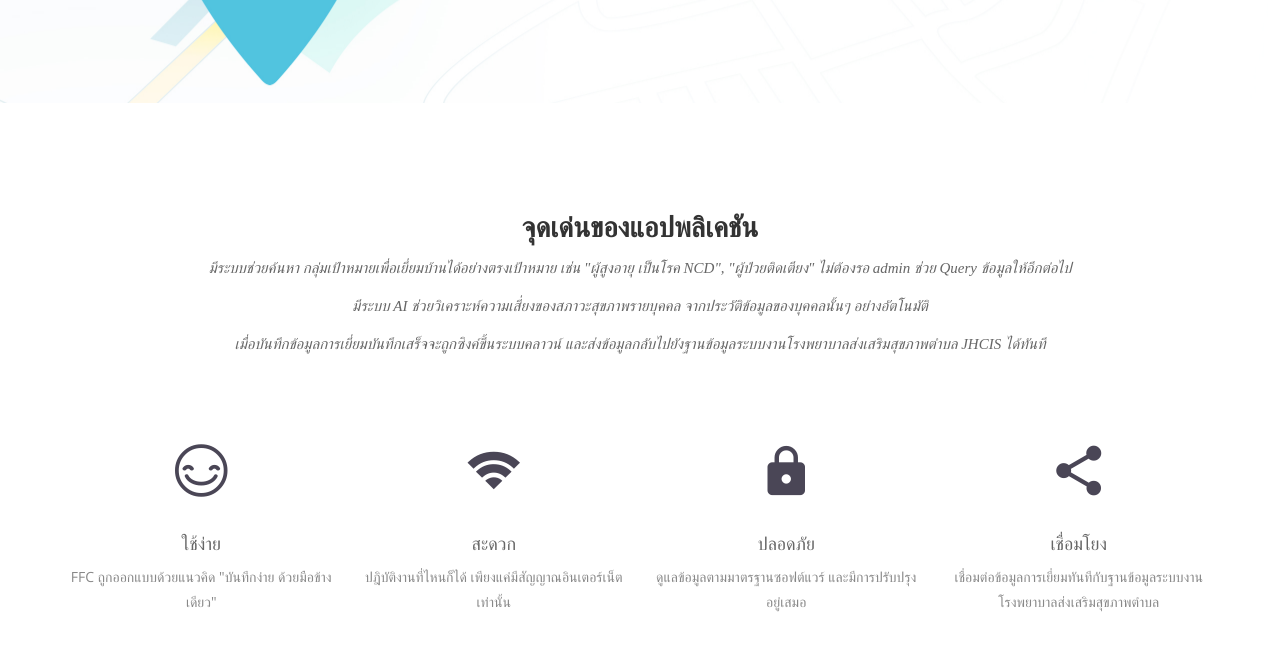
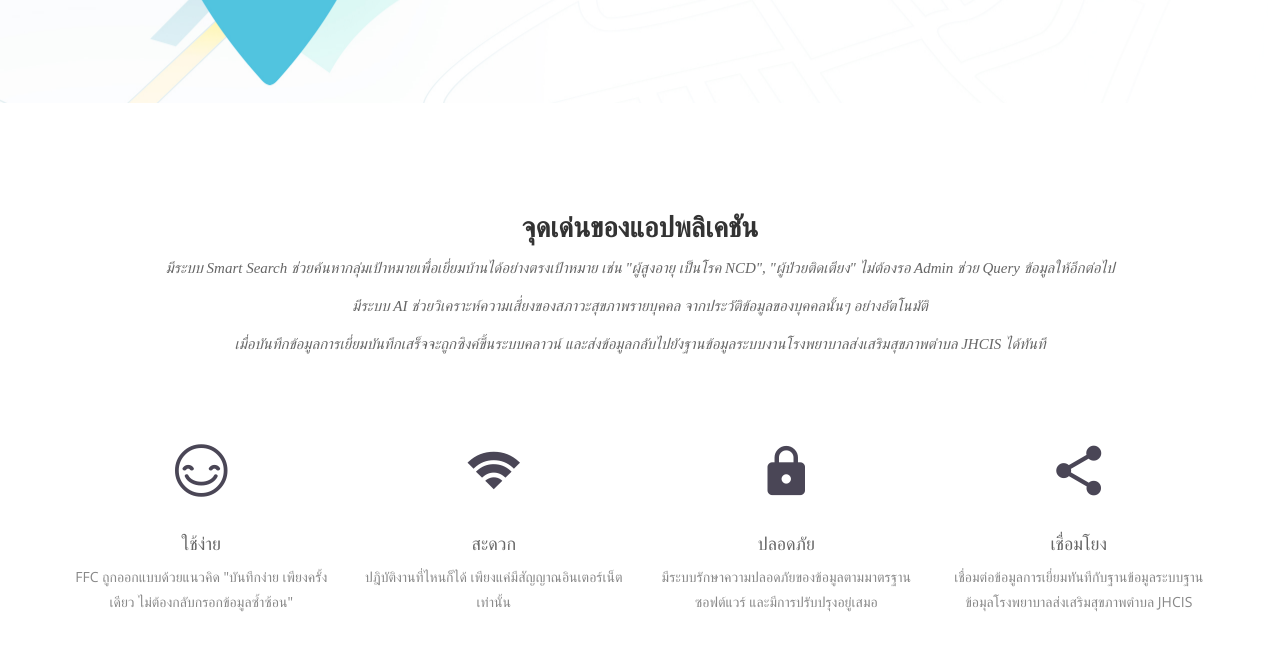
Before and after one commit to tawatchai18/tawatchai18.github.io, a Jekyll site: the page built from index.html, in a window 1280 px wide and 1400 px high, scrolled down 2168 px, cut to the strip 0-734 px from the top of the window. Shown: the top 651 px of the strip. Built offline with Jekyll 4.4.1, drawn with Linux system fonts in a browser that asks for light colours; nearby versions of some CDN libraries; some web fonts are replaced; comment, search, counter and statistics services are not loaded; some of the changed text lies outside the part shown.

Commit message:
Update index.html

```diff
--- a/index.html
+++ b/index.html
@@ -59,7 +59,7 @@ permalink: /
     <div class="row">
       <div class="section-title">
         <h2 id="tour">จุดเด่นของแอปพลิเคชัน</h2>
-        <p>มีระบบช่วยค้นหา กลุ่มเป้าหมายเพื่อเยี่ยมบ้านได้อย่างตรงเป้าหมาย เช่น "ผู้สูงอายุ เป็นโรค NCD", "ผู้ป่วยติดเตียง" ไม่ต้องรอ admin ช่วย Query ข้อมูลให้อีกต่อไป<p>
+        <p>มีระบบ Smart Search ช่วยค้นหากลุ่มเป้าหมายเพื่อเยี่ยมบ้านได้อย่างตรงเป้าหมาย เช่น "ผู้สูงอายุ เป็นโรค NCD", "ผู้ป่วยติดเตียง" ไม่ต้องรอ Admin ช่วย Query ข้อมูลให้อีกต่อไป<p>
         <p>มีระบบ AI ช่วยวิเคราะห์ความเสี่ยงของสภาวะสุขภาพรายบุคคล จากประวัติข้อมูลของบุคคลนั้นๆ อย่างอัตโนมัติ </p>
         <p>เมื่อบันทึกข้อมูลการเยี่ยมบันทึกเสร็จจะถูกซิงค์ขึ้นระบบคลาวน์ และส่งข้อมูลกลับไปยังฐานข้อมูลระบบงานโรงพยาบาลส่งเสริมสุขภาพตำบล JHCIS ได้ทันที </p>
       </div>
@@ -69,7 +69,7 @@ permalink: /
         <div class="service-item">
           <i class="ion-happy-outline"></i>
           <h4>ใช้ง่าย</h4>
-          <p>FFC ถูกออกแบบด้วยแนวคิด "บันทึกง่าย ด้วยมือข้างเดียว" </p>
+          <p>FFC ถูกออกแบบด้วยแนวคิด "บันทึกง่าย เพียงครั้งเดียว ไม่ต้องกลับกรอกข้อมูลซ้ำซ้อน" </p>
         </div>
       </div>
       <div class="col-sm-6 col-md-3">
@@ -83,14 +83,14 @@ permalink: /
         <div class="service-item">
           <i class="ion-android-lock"></i>
           <h4>ปลอดภัย</h4>
-          <p>ดูแลข้อมูลตามมาตรฐานซอฟต์แวร์ และมีการปรับปรุงอยู่เสมอ</p>
+          <p>มีระบบรักษาความปลอดภัยของข้อมูลตามมาตรฐานซอฟต์แวร์ และมีการปรับปรุงอยู่เสมอ</p>
         </div>
       </div>
       <div class="col-sm-6 col-md-3">
         <div class="service-item">
           <i class="ion-android-share-alt"></i>
           <h4>เชื่อมโยง</h4>
-          <p>เชื่อมต่อข้อมูลการเยี่ยมทันทีกับฐานข้อมูลระบบงานโรงพยาบาลส่งเสริมสุขภาพตำบล</p>
+          <p>เชื่อมต่อข้อมูลการเยี่ยมทันทีกับฐานข้อมูลระบบฐานข้อมุลโรงพยาบาลส่งเสริมสุขภาพตำบล JHCIS</p>
         </div>
       </div>
     </div>
@@ -102,7 +102,7 @@ permalink: /
     <div class="row">
       <div class="col-md-12">
         <div class="block">
-           <h2>Download FFC</h2>
+           <h2>FFC Download</h2>
           <!-- <a class="btn btn-default btn-call-to-action" href="#">Tell Us Your Story</a> -->
           <a href="https://play.google.com/store/apps/details?id=ffc.app" target="_blank">
           <img src="img/googleplay.png" alt="Img">
```
